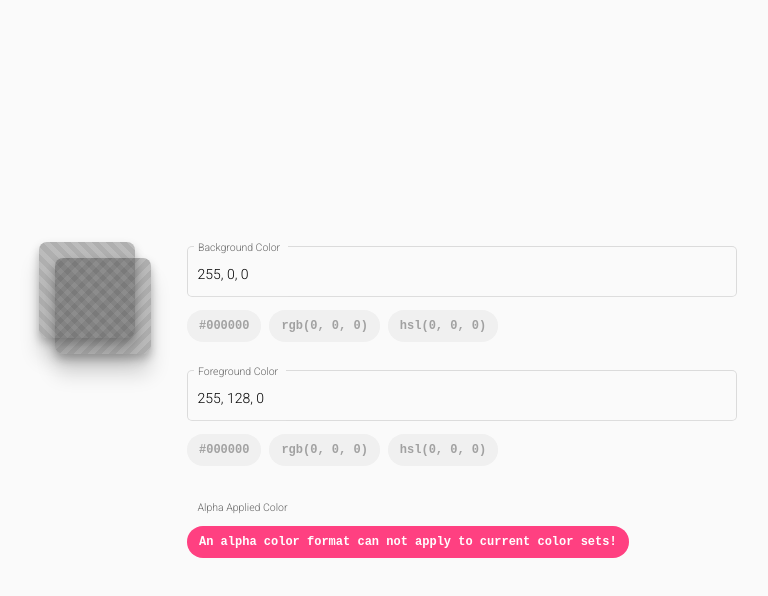
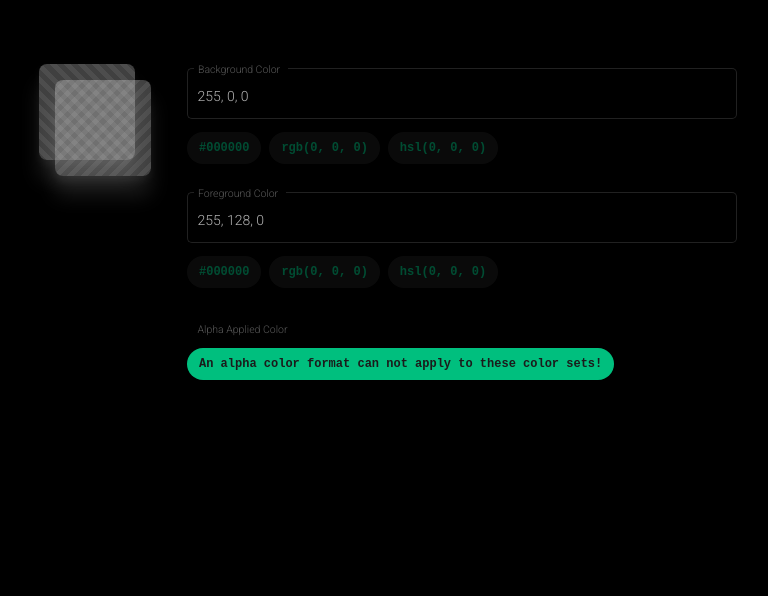
Before and after one commit to vberkaltun/ColorPicker, an Angular app: page / in a window 1280 px wide. Shown: the top 596 px of the page, without its empty margins (252-1020 px from the left). Built offline with nearby package versions, Linux system fonts and the light colour scheme; a web font is replaced by a local one.

Commit message:
Darken colors...

```diff
--- a/src/app/app.component.css
+++ b/src/app/app.component.css
@@ -36,10 +36,8 @@
 /* MAIN & CONTAINER ------------------------------------------------ */
 
 .main {
-    position: absolute;
-    left: 50%;
-    top: 50%;
-    transform: translate(-50%, -50%);
+    width: fit-content;
+    margin: 0px auto;
     padding: 20px;
 }
 
@@ -66,7 +64,7 @@
 
 .infobar * {
     font-size: 75%;
-    color: rgba(0, 0, 0, .6);
+    color: rgba(255, 255, 255, .6);
 }
 
 /* LAYERS ---------------------------------------------------------- */
@@ -106,13 +104,13 @@
 
 .input .layer .fore {
     margin: 16px 0px 0px 16px;
-    /* background-color: rgba(0, 0, 0, 0.7); */
+    /* background-color: rgba(255, 255, 255, 0.7); */
 }
 
 /* SHADOW ---------------------------------------------------------- */
 
 .shadow {
-    box-shadow: 0px 5px 10px rgba(0, 0, 0, 0.25), 0px 20px 20px rgba(0, 0, 0, 0.15);
+    box-shadow: 0px 5px 10px rgba(255, 255, 255, 0.05), 0px 20px 20px rgba(255, 255, 255, 0.10);
 }
 
 /* VALUE CHECK ----------------------------------------------------- */
@@ -122,14 +120,66 @@
 }
 
 .isForeColorNotSet {
-    background: repeating-linear-gradient( -45deg, rgba(0, 0, 0, 0.25), rgba(0, 0, 0, 0.25) 5px, rgba(0, 0, 0, 0.30) 5px, rgba(0, 0, 0, 0.30) 10px);
+    background: repeating-linear-gradient( -45deg, rgba(255, 255, 255, 0.25), rgba(255, 255, 255, 0.25) 5px, rgba(255, 255, 255, 0.30) 5px, rgba(255, 255, 255, 0.30) 10px);
     /* background: linear-gradient(45deg, rgba(2, 0, 36, 1) 0%, rgba(0, 212, 255, 0.75) 100%) */
 }
 
 .isBackColorNotSet {
-    background: repeating-linear-gradient( +45deg, rgba(0, 0, 0, 0.25), rgba(0, 0, 0, 0.25) 5px, rgba(0, 0, 0, 0.30) 5px, rgba(0, 0, 0, 0.30) 10px);
+    background: repeating-linear-gradient( +45deg, rgba(255, 255, 255, 0.25), rgba(255, 255, 255, 0.25) 5px, rgba(255, 255, 255, 0.30) 5px, rgba(255, 255, 255, 0.30) 10px);
 }
 
 .isColorSet {
     background: transparent;
 }
+
+/* COLOR PATCH ----------------------------------------------------- */
+
+/* toolbar */
+
+::ng-deep .mat-toolbar {
+    background-color: #000000 !important;
+}
+
+/* header */
+
+::ng-deep .mat-tab-header {
+    background-color: #212121 !important;
+}
+
+/* selected */
+
+::ng-deep .mat-chip-selected {
+    background-color: #1b1b1b !important;
+    color: #00bf7e !important;
+}
+
+::ng-deep .info .mat-chip-selected {
+    background-color: #00bf7e !important;
+    color: #1b1b1b !important;
+}
+
+/* input */
+
+::ng-deep .mat-form-field-appearance-outline {
+    color: rgba(255, 255, 255, .70) !important;
+}
+
+::ng-deep .mat-form-field-label, .infobar * {
+    color: rgba(255, 255, 255, .35) !important;
+}
+
+/* outline */
+
+::ng-deep .mat-form-field-outline {
+    color: #212121 !important;
+}
+
+::ng-deep .mat-form-field-outline-thick {
+    color: rgba(255, 255, 255, .35) !important;
+}
+
+/* caret */
+
+::ng-deep .mat-input-element {
+    caret-color: rgba(255, 255, 255, .70) !important;
+}
--- a/src/app/app.component.html
+++ b/src/app/app.component.html
@@ -1,4 +1,6 @@
 <div class="main" matRipple matRippleCentered="Centered" matRippleDisabled="disabled" matRippleColor="rgba(255, 255, 255, 0.5)">
+
+<div class="main" matRipple matRippleCentered="Centered" matRippleDisabled="disabled" matRippleColor="rgba(0, 0, 0, .70)">
     <div class="container">
         <div class="input">
             <div class="layer">
@@ -14,9 +16,9 @@
                     <input matInput (input)="onBackValueChange($event.target.value)" placeholder="approved RGB, HEX or HSL format" value="255, 0, 0">
                 </mat-form-field>
                 <mat-chip-list [disabled]="!colorBack.isColorSet">
-                    <mat-chip (click)="colorBack.isColorSet ? openSnackBar() : null" [cdkCopyToClipboard]="colorBack.hex" matTooltip="{{ colorBack.isColorSet ? 'Copy HEX value to clipboard' : null }}">{{ colorBack.hex }}</mat-chip>
-                    <mat-chip (click)="colorBack.isColorSet ? openSnackBar() : null" [cdkCopyToClipboard]="colorBack.rgb" matTooltip="{{ colorBack.isColorSet ? 'Copy RGB value to clipboard' : null }}">{{ colorBack.rgb }}</mat-chip>
-                    <mat-chip (click)="colorBack.isColorSet ? openSnackBar() : null" [cdkCopyToClipboard]="colorBack.hsl" matTooltip="{{ colorBack.isColorSet ? 'Copy HSL value to clipboard' : null }}">{{ colorBack.hsl }}</mat-chip>
+                    <mat-chip selected (click)="colorBack.isColorSet ? openSnackBar() : null" [cdkCopyToClipboard]="colorBack.hex" matTooltip="{{ colorBack.isColorSet ? 'Copy HEX value to clipboard' : null }}">{{ colorBack.hex }}</mat-chip>
+                    <mat-chip selected (click)="colorBack.isColorSet ? openSnackBar() : null" [cdkCopyToClipboard]="colorBack.rgb" matTooltip="{{ colorBack.isColorSet ? 'Copy RGB value to clipboard' : null }}">{{ colorBack.rgb }}</mat-chip>
+                    <mat-chip selected (click)="colorBack.isColorSet ? openSnackBar() : null" [cdkCopyToClipboard]="colorBack.hsl" matTooltip="{{ colorBack.isColorSet ? 'Copy HSL value to clipboard' : null }}">{{ colorBack.hsl }}</mat-chip>
                 </mat-chip-list>
             </div>
             <div>
@@ -25,9 +27,9 @@
                     <input matInput (input)="onForeValueChange($event.target.value)" placeholder="approved RGB, HEX or HSL format" value="255, 128, 0">
                 </mat-form-field>
                 <mat-chip-list [disabled]="!colorFore.isColorSet">
-                    <mat-chip (click)="colorFore.isColorSet ? openSnackBar() : null" [cdkCopyToClipboard]="colorFore.hex" matTooltip="{{ colorFore.isColorSet ? 'Copy HEX value to clipboard' : null }}">{{ colorFore.hex }}</mat-chip>
-                    <mat-chip (click)="colorFore.isColorSet ? openSnackBar() : null" [cdkCopyToClipboard]="colorFore.rgb" matTooltip="{{ colorFore.isColorSet ? 'Copy RGB value to clipboard' : null }}">{{ colorFore.rgb }}</mat-chip>
-                    <mat-chip (click)="colorFore.isColorSet ? openSnackBar() : null" [cdkCopyToClipboard]="colorFore.hsl" matTooltip="{{ colorFore.isColorSet ? 'Copy HSL value to clipboard' : null }}">{{ colorFore.hsl }}</mat-chip>
+                    <mat-chip selected (click)="colorFore.isColorSet ? openSnackBar() : null" [cdkCopyToClipboard]="colorFore.hex" matTooltip="{{ colorFore.isColorSet ? 'Copy HEX value to clipboard' : null }}">{{ colorFore.hex }}</mat-chip>
+                    <mat-chip selected (click)="colorFore.isColorSet ? openSnackBar() : null" [cdkCopyToClipboard]="colorFore.rgb" matTooltip="{{ colorFore.isColorSet ? 'Copy RGB value to clipboard' : null }}">{{ colorFore.rgb }}</mat-chip>
+                    <mat-chip selected (click)="colorFore.isColorSet ? openSnackBar() : null" [cdkCopyToClipboard]="colorFore.hsl" matTooltip="{{ colorFore.isColorSet ? 'Copy HSL value to clipboard' : null }}">{{ colorFore.hsl }}</mat-chip>
                 </mat-chip-list>
             </div>
 
@@ -35,13 +37,13 @@
                 <div class="infobar">
                     <mat-label>Alpha Applied Color</mat-label>
                 </div>
-                <mat-chip-list *ngIf="colorAlpha.isColorSet">
+                <mat-chip-list class="info" *ngIf="colorAlpha.isColorSet">
                     <mat-chip color="accent" selected (click)="openSnackBar()" [cdkCopyToClipboard]="colorAlpha.hexWithAlpha" matTooltip="Copy HEX value to clipboard">{{ colorAlpha.hexWithAlpha }}</mat-chip>
                     <mat-chip color="accent" selected (click)="openSnackBar()" [cdkCopyToClipboard]="colorAlpha.rgbWithAlpha" matTooltip="Copy RGB value to clipboard">{{ colorAlpha.rgbWithAlpha }}</mat-chip>
                     <mat-chip color="accent" selected (click)="openSnackBar()" [cdkCopyToClipboard]="colorAlpha.hslWithAlpha" matTooltip="Copy HSL value to clipboard">{{ colorAlpha.hslWithAlpha }}</mat-chip>
                 </mat-chip-list>
-                <mat-chip-list *ngIf="!colorAlpha.isColorSet">
-                    <mat-chip color="accent" selected>An alpha color format can not apply to current color sets!</mat-chip>
+                <mat-chip-list class="info" *ngIf="!colorAlpha.isColorSet">
+                    <mat-chip color="accent" selected>An alpha color format can not apply to these color sets!</mat-chip>
                 </mat-chip-list>
             </div>
         </div>
--- a/src/styles.css
+++ b/src/styles.css
@@ -1,7 +1,7 @@
 html, body {
     height: 100%;
     width: 100%;
-    background-color: #fafafa;
+    background-color: #000000;
     margin: 0;
     padding: 0;
     font-family: "Roboto", sans-serif;
```
